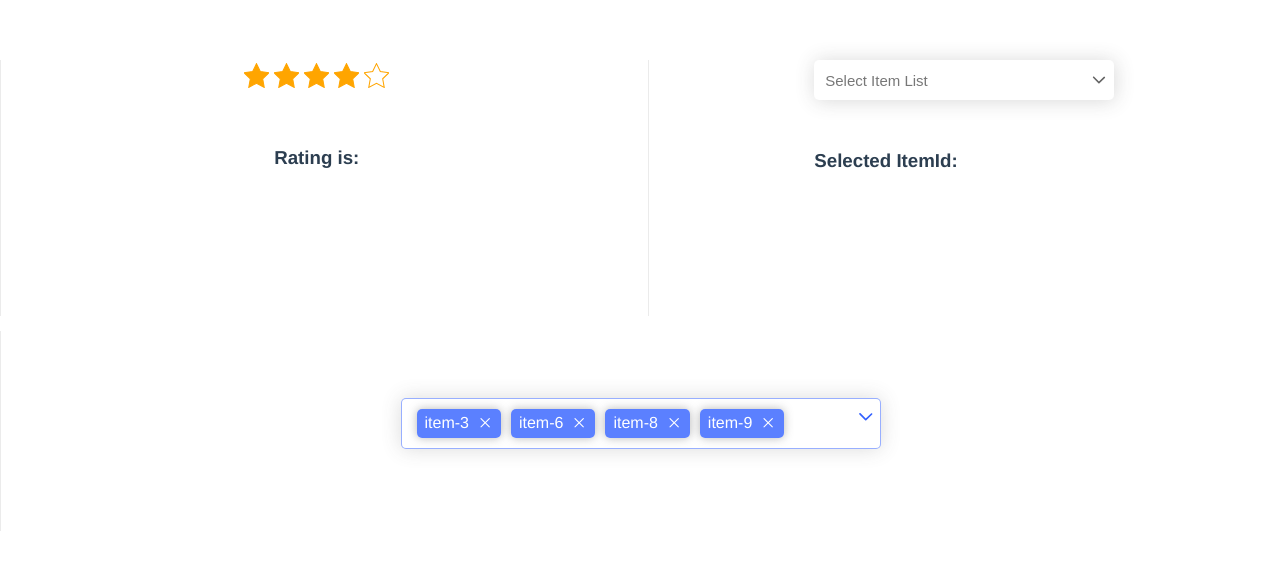
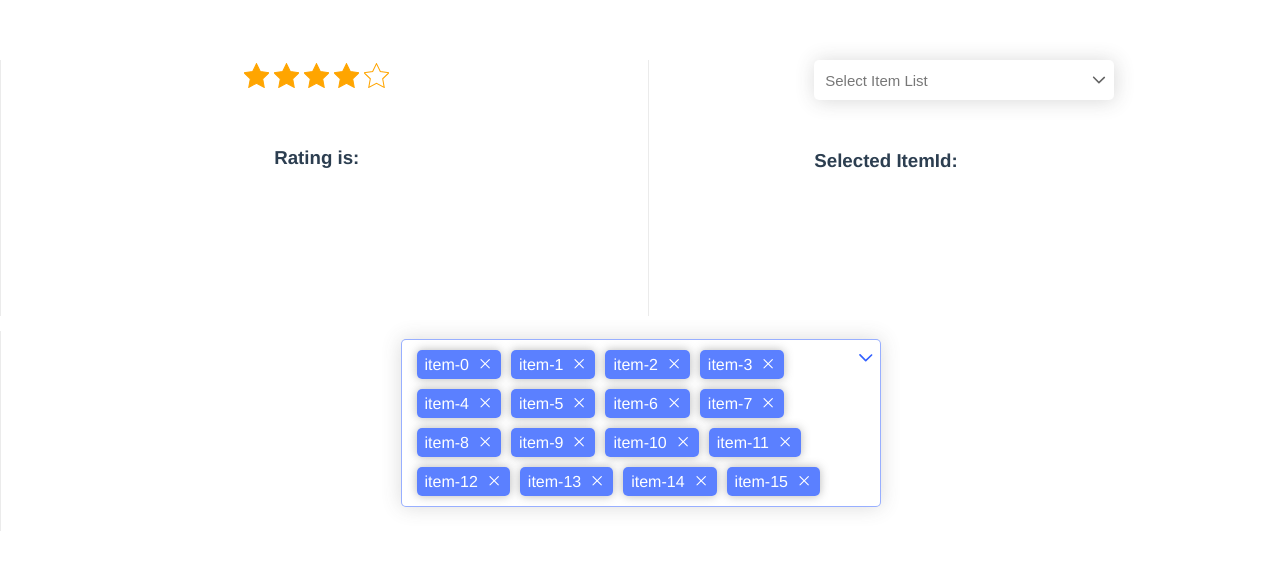
Before and after one commit to saba1101/custom_vue_v2_components, a Vue app: page / in a window 1280 px wide. Shown: the top 570 px of the page. Built offline with nearby package versions, Linux system fonts and the light colour scheme.

Commit message:
tag comp updates

```diff
--- a/src/App.vue
+++ b/src/App.vue
@@ -34,7 +34,15 @@
           :data="tags"
           @change="(arr) => this.tags = arr"
           @selected="(arr) => this.selectedTags = arr"
+          :withCheckbox="true"
+          :flexGrow="false"
+          :autoHeight="true"
         />
+      </div>
+      <div class="item-flex">
+          <span v-for="(item,ind) in selectedTags" :key="ind">
+              {{item.title}}
+          </span>
       </div>
     </div>
   </div>
@@ -70,7 +78,7 @@ export default {
         let obj={
           title: `item-${j}`,
           id: j,
-          selected: [3,6,8,9].includes(j) ? true : false,
+          selected: true,
         }
         arr.push(obj)
       }
@@ -151,8 +159,22 @@ export default {
     height: 6.25rem;
     overflow: auto;
     margin: 3.125rem auto;
+    position: relative;
 
   }
 
 }
+
+.item-flex{
+  width: 25rem;
+  position: absolute;
+  right: 16.25rem;
+  display: flex;
+  flex-wrap: wrap;
+  span{
+    margin-left: 1.25rem;
+    border-right: 0.0625rem solid rgba(#4f4f4f, .3) ;
+    padding-right: 0.625rem;
+  }
+}
 </style>
--- a/src/components/CustomDropdown/CustomDropDown.vue
+++ b/src/components/CustomDropdown/CustomDropDown.vue
@@ -217,6 +217,7 @@ export default {
                 this.$nextTick(() => {
                     let element = document.querySelector('.dropdown-list-wrapper')
                     let target = document.getElementById(`${!this.multiSelect ? singleSelectedItem : firstItem}`).offsetTop
+                    console.log(target);
                     element.scrollTo({top: target});
                 });
             }else return
--- a/src/components/SelectTag/SelectTag.vue
+++ b/src/components/SelectTag/SelectTag.vue
@@ -1,12 +1,18 @@
 <template>
     <div ref="dropdown" class="selectTag-wrapper" @click="dropDownVisible = !dropDownVisible">
-        <div class="selected-box">
+        <div :class="['selected-box',{'overflow':autoHeight}]">
             <div v-if="selectedTags.length <= 0" class="placeholder">
                 <span>
                     Select Tags
                 </span>
             </div>
-            <div :class="['item',{'editing':item.edit}]" v-for="(item,ind) in selectedTags" :key="ind" @click.stop="">
+            <div
+                :class="['item',{'editing':item.edit}]"
+                v-for="(item,ind) in selectedTags"
+                :key="ind" @click.stop=""
+                ref="item"
+                :style="[{flexGrow: flexGrow ? style.flexGrow : ''}]"
+            >
                 <div class="item-title">
                     <span> {{item.title}} </span>
                 </div>
@@ -58,6 +64,11 @@
                 </li>
                 <li :class="{'selected':item.selected || item.edit}" v-for="(item,ind) in tags" :key="ind" @click.stop="selectItem(item)">
                     <div class="title" v-if="!item.edit">
+                        <div :class="['custom-checkbox',{'checked': item.selected}]" v-if="withCheckbox">
+                            <div class="check">
+
+                            </div>
+                        </div>
                         <span> {{item.title}} </span>
                     </div>
                     <div class="editInput" v-else>
@@ -85,6 +96,15 @@
 export default {
     props:{
         data: Array,
+        withCheckbox: {
+            type: Boolean,
+            default: false,
+        },
+        flexGrow: Boolean,
+        autoHeight: {
+            type: Boolean,
+            default: false,
+        }
     },
     data(){
         return{
@@ -94,6 +114,9 @@ export default {
             createMode: false,
             newItemTitle: '',
             searchString: '',
+            style:{
+                flexGrow: 1,
+            }
         }
     },
     watch:{
@@ -161,6 +184,7 @@ export default {
             else{
                 this.selectedTags = this.selectedTags.filter(el => el.id !== item.id)
             }
+            this.emitChanges(true)
         },
         deleteItem(item){
             if(item.newItem){
@@ -197,8 +221,8 @@ export default {
                     this.selectedTags = this.selectedTags.filter(el => el.value !== item.value)
                 }
 
+                this.emitChanges()
             }
-            console.log(this.tags);
 
         },
         clickHandler(event){
@@ -275,7 +299,7 @@ export default {
         },
         clearSearchResults(){
             this.searchString = ''
-        }
+        },
     },
 
 }
@@ -320,6 +344,11 @@ export default {
             display: none;
         }
 
+        &.overflow{
+            overflow: unset !important;
+            max-height: unset !important;
+        }
+
         .item{
             padding: 0.1875rem 0.5rem;
             border-radius: 0.3125rem;
@@ -328,11 +357,12 @@ export default {
             margin: 0.3125rem;
             display: flex;
             align-items: center;
-            justify-content: left;
+            justify-content: space-between;
             margin-left: 0.3125rem;
             position: relative;
             overflow: hidden;
             box-shadow: 0rem 0rem 0.625rem rgba(#4d4d4d,.4);
+            position: relative;
 
             &:hover{
                 &::after{
@@ -439,6 +469,24 @@ export default {
                     }
                 }
 
+                .title{
+                    display: grid;
+                    align-items: center;
+                    grid-template-columns: auto auto;
+                }
+
+                .custom-checkbox{
+                    width: 0.9375rem;
+                    height: 0.9375rem;
+                    border-radius: 50%;
+                    border: solid 0.0625rem #3361FF;
+                    position: relative;
+                    margin-right: 1rem;
+                    &.checked{
+                        background: #3361FF;
+                    }
+                }
+
                 &.add-new{
                     position: sticky;
                     top: 0;
@@ -461,6 +509,7 @@ export default {
                             background: transparent;
                             box-sizing: border-box;
                             padding-left: 0.625rem;
+                            padding-right: 4.375rem;
                         }
 
                         .create-actions{
--- a/src/main.js
+++ b/src/main.js
@@ -13,3 +13,11 @@ Vue.config.errorHandler = function (err, vm, info) {
   console.log(vm)
   console.log(err)
 }
+
+Vue.mixin({
+  methods:{
+    log: function(target,arg){
+      return console.log(`%c${target}`,'color:#fff;padding:0 5px;background:green;border-radius:3px','=>',arg)
+    }
+  }
+})
```
